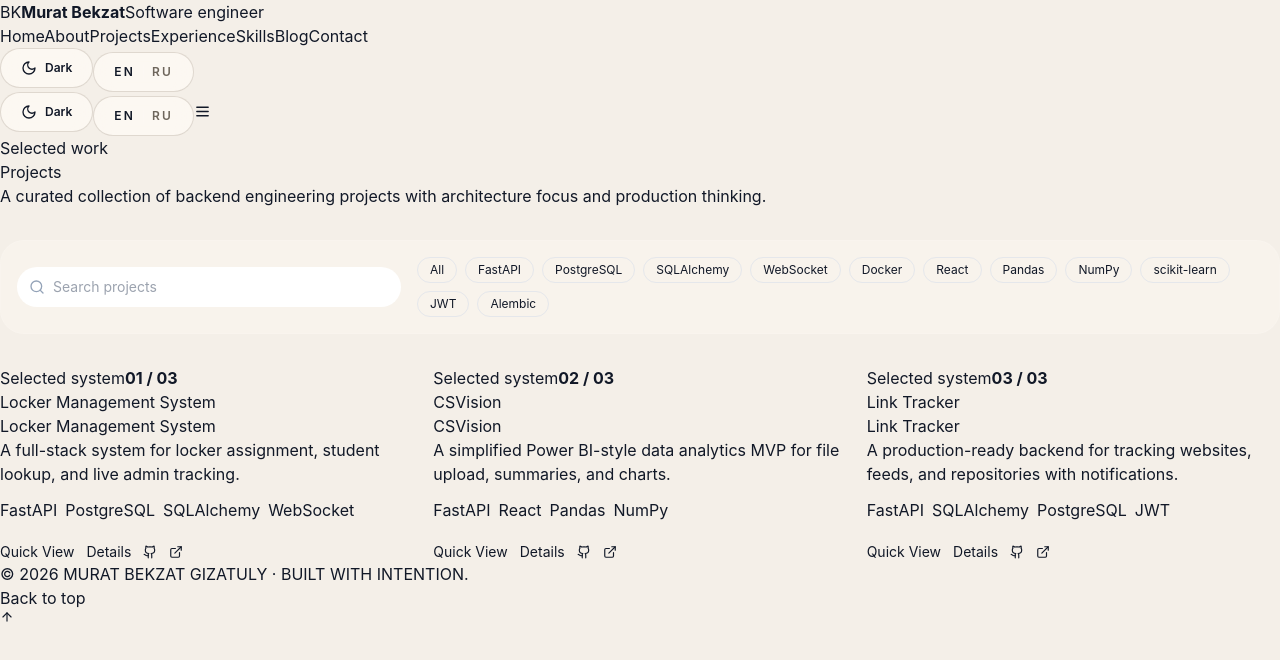
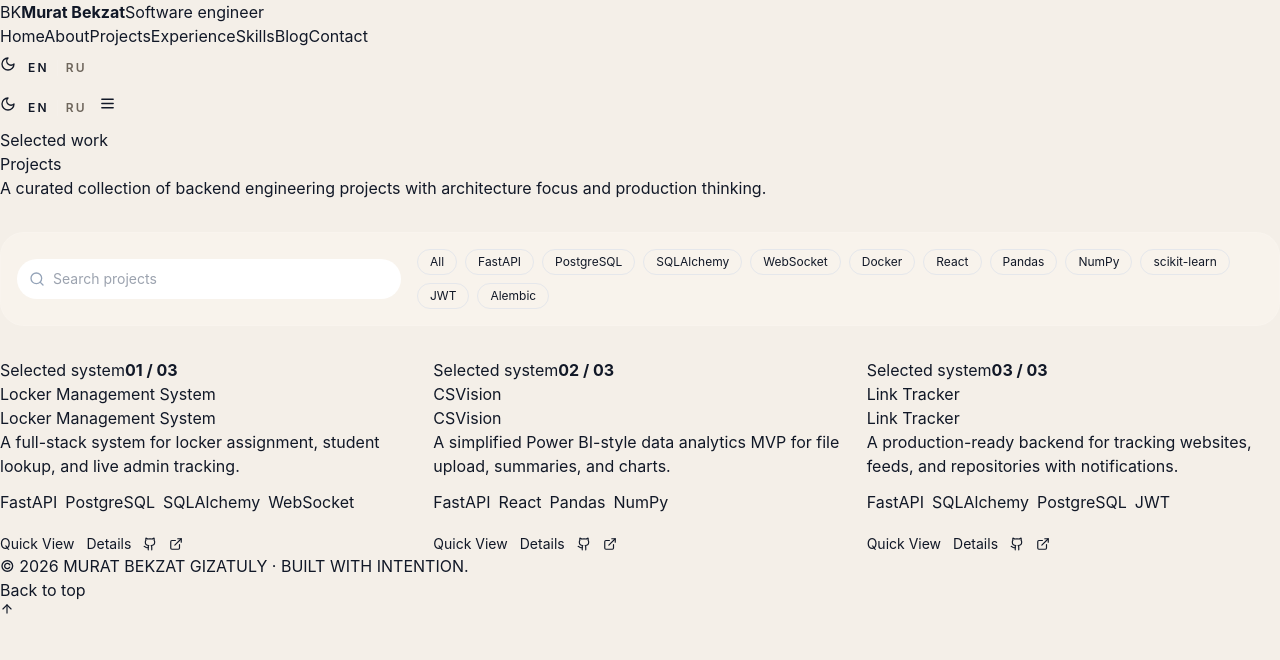
Before and after one commit to b3mug1/portfolio, a React (Vite) app: page /projects in a window 1280 px wide. Shown: the top 660 px of the page. Built offline with nearby package versions, Linux system fonts and the light colour scheme.

Commit message:
refactor: update Button, LanguageToggle, ProjectModal, and ThemeToggle components for improved styling and accessibility

```diff
--- a/src/components/ui/Button.tsx
+++ b/src/components/ui/Button.tsx
@@ -12,12 +12,8 @@ export function Button({ className, variant = "primary", ...props }: ButtonProps
       whileHover={{ scale: 1.02 }}
       whileTap={{ scale: 0.97 }}
       className={cn(
-        "rounded-full px-5 py-3 text-sm font-semibold transition duration-200 focus:outline-none focus:ring-2 focus:ring-primary/60",
-        variant === "primary" &&
-          "bg-gradient-to-r from-primary to-accent text-white shadow-glow hover:brightness-110",
-        variant === "secondary" &&
-          "border border-white/15 bg-white/5 text-text hover:bg-white/10",
-        variant === "ghost" && "text-muted hover:bg-white/5 hover:text-text",
+        "ui-button",
+        variant,
         className
       )}
       {...props}
--- a/src/components/ui/LanguageToggle.tsx
+++ b/src/components/ui/LanguageToggle.tsx
@@ -11,7 +11,8 @@ export function LanguageToggle({ locale, onToggle }: LanguageToggleProps) {
     <Button
       variant="ghost"
       onClick={onToggle}
-      className="nav-item-shell inline-flex h-10 items-center gap-2 rounded-full px-3 py-0 text-xs font-semibold uppercase tracking-[0.18em] text-text"
+      className="language-toggle inline-flex h-10 items-center gap-2 rounded-full px-3 py-0 text-xs font-semibold uppercase tracking-[0.18em] text-text"
+      aria-label={locale === "en" ? "Switch language to Russian" : "Переключить язык на английский"}
     >
       <span className={locale === "en" ? "text-text" : "text-muted"}>EN</span>
       <span className="h-4 w-px bg-white/10 dark:bg-white/10" />
--- a/src/components/ui/ProjectModal.tsx
+++ b/src/components/ui/ProjectModal.tsx
@@ -1,6 +1,7 @@
 import { AnimatePresence, motion } from "framer-motion";
 import { ExternalLink, Github } from "lucide-react";
 import type { MouseEvent } from "react";
+import { ProjectArtwork } from "@/components/common/ProjectArtwork";
 import type { Project } from "@/types";
 import { Button } from "@/components/ui/Button";
 import { projectDetailCopy } from "@/data/content";
@@ -18,20 +19,20 @@ export function ProjectModal({ project, onClose }: ProjectModalProps) {
     <AnimatePresence>
       {project ? (
         <motion.div
-          className="fixed inset-0 z-50 grid place-items-center bg-black/70 px-4 backdrop-blur-sm"
+          className="project-modal-backdrop fixed inset-0 z-50 grid place-items-center bg-black/70 px-4 backdrop-blur-sm"
           initial={{ opacity: 0 }}
           animate={{ opacity: 1 }}
           exit={{ opacity: 0 }}
           onClick={onClose}
         >
           <motion.div
-            className="w-full max-w-3xl rounded-2xl border border-white/10 bg-surface p-6 shadow-glow"
+            className="project-modal-card w-full max-w-3xl rounded-2xl border border-white/10 bg-surface p-6 shadow-glow"
             initial={{ scale: 0.9, opacity: 0 }}
             animate={{ scale: 1, opacity: 1 }}
             exit={{ scale: 0.96, opacity: 0 }}
             onClick={(event: MouseEvent) => event.stopPropagation()}
           >
-            <img src={project.image} alt={project.title[locale]} className="h-56 w-full rounded-xl object-cover" />
+            <ProjectArtwork project={project} locale={locale} index={0} />
             <h3 className="mt-5 text-2xl font-bold text-text">{project.title[locale]}</h3>
             <p className="mt-2 text-muted">{project.description[locale]}</p>
             <div className="mt-4 flex flex-wrap gap-2">
--- a/src/components/ui/ThemeToggle.tsx
+++ b/src/components/ui/ThemeToggle.tsx
@@ -16,10 +16,11 @@ export function ThemeToggle({ mode, onToggle }: ThemeToggleProps) {
     <Button
       variant="ghost"
       onClick={onToggle}
-      className="nav-item-shell inline-flex h-10 items-center gap-2 rounded-full px-3 py-0 text-xs font-semibold text-text"
+      className="icon-toggle"
+      aria-label={mode === "dark" ? uiCopy[locale].themeLight : uiCopy[locale].themeDark}
+      title={mode === "dark" ? uiCopy[locale].themeLight : uiCopy[locale].themeDark}
     >
       {mode === "dark" ? <Sun size={16} /> : <Moon size={16} />}
-      <span>{mode === "dark" ? uiCopy[locale].themeLight : uiCopy[locale].themeDark}</span>
     </Button>
   );
 }
```
